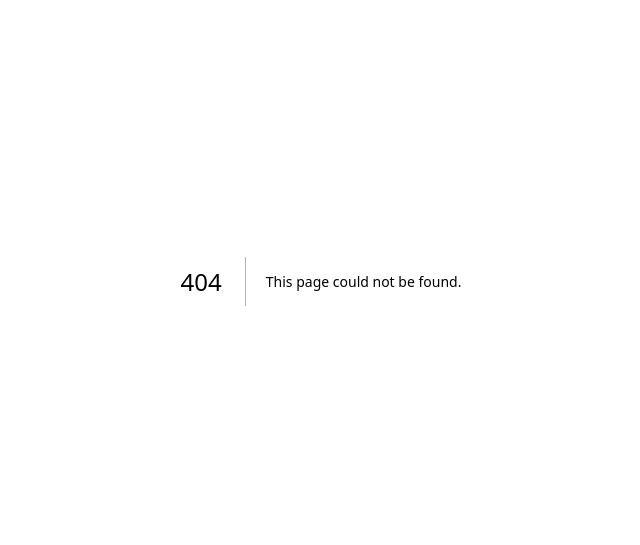
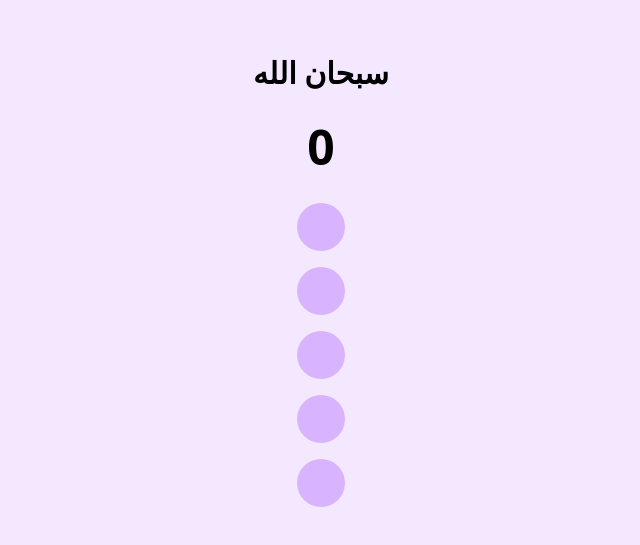
Before and after one commit to MubarekAdem/my-zikr-app, a Next.js app: page /Tasbeeh in a window 1280 px wide. Before the commit this address had no page. Shown: the part 119-664 px from the top of the page, without its empty margins (319-959 px from the left). Built offline with nearby package versions, Linux system fonts and the light colour scheme.

Commit message:
added tasbeeh

```diff
--- /dev/null
+++ b/src/pages/Tasbeeh.js
@@ -0,0 +1,61 @@
+import { useState } from "react";
+
+export default function Tasbeeh() {
+  const [counter, setCounter] = useState(0);
+
+  // Function to handle swipes
+  const handleSwipe = (direction) => {
+    if (direction === "up") {
+      setCounter(counter + 1);
+    } else if (direction === "down" && counter > 0) {
+      setCounter(counter - 1);
+    }
+  };
+
+  // Simple swipe detection logic
+  const handleTouchStart = (e) => {
+    const touch = e.touches[0];
+    setSwipeStart(touch.clientY);
+  };
+
+  const handleTouchEnd = (e) => {
+    const touch = e.changedTouches[0];
+    const swipeEnd = touch.clientY;
+
+    // Detect swipe direction (up or down)
+    const swipeDistance = swipeStart - swipeEnd;
+    if (swipeDistance > 50) {
+      handleSwipe("up");
+    } else if (swipeDistance < -50) {
+      handleSwipe("down");
+    }
+  };
+
+  return (
+    <div
+      className="min-h-screen flex flex-col items-center justify-center bg-purple-100 p-4"
+      onTouchStart={handleTouchStart}
+      onTouchEnd={handleTouchEnd}
+    >
+      {/* Tasbeeh Text */}
+      <div className="text-3xl font-bold mb-8">سبحان الله</div>
+
+      {/* Counter Display */}
+      <div className="flex flex-col items-center">
+        <div className="text-5xl font-semibold">{counter}</div>
+
+        {/* Circle Indicators */}
+        <div className="flex flex-col items-center space-y-4 mt-8">
+          {[...Array(5)].map((_, i) => (
+            <div
+              key={i}
+              className={`w-12 h-12 rounded-full ${
+                i < counter ? "bg-purple-600" : "bg-purple-300"
+              }`}
+            />
+          ))}
+        </div>
+      </div>
+    </div>
+  );
+}
--- a/src/pages/index.js
+++ b/src/pages/index.js
@@ -25,6 +25,11 @@ export default function Home() {
             <h2 className="text-2xl font-semibold">quran</h2>
           </div>
         </Link>
+        <Link href="/Tasbeeh">
+          <div className="p-8 bg-white shadow-lg rounded-lg cursor-pointer hover:scale-105 transform transition">
+            <h2 className="text-2xl font-semibold">Tasbeeh</h2>
+          </div>
+        </Link>
       </div>
     </div>
   );
```
Also changed, not shown: 1 other file (tests, documents, lock files or other folders).
